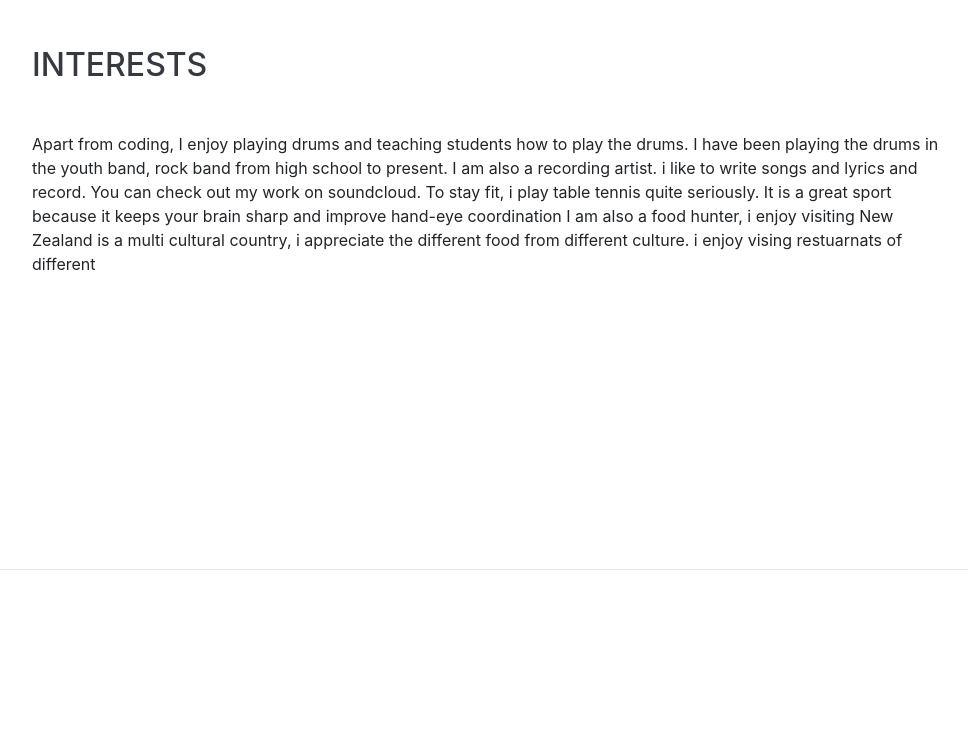
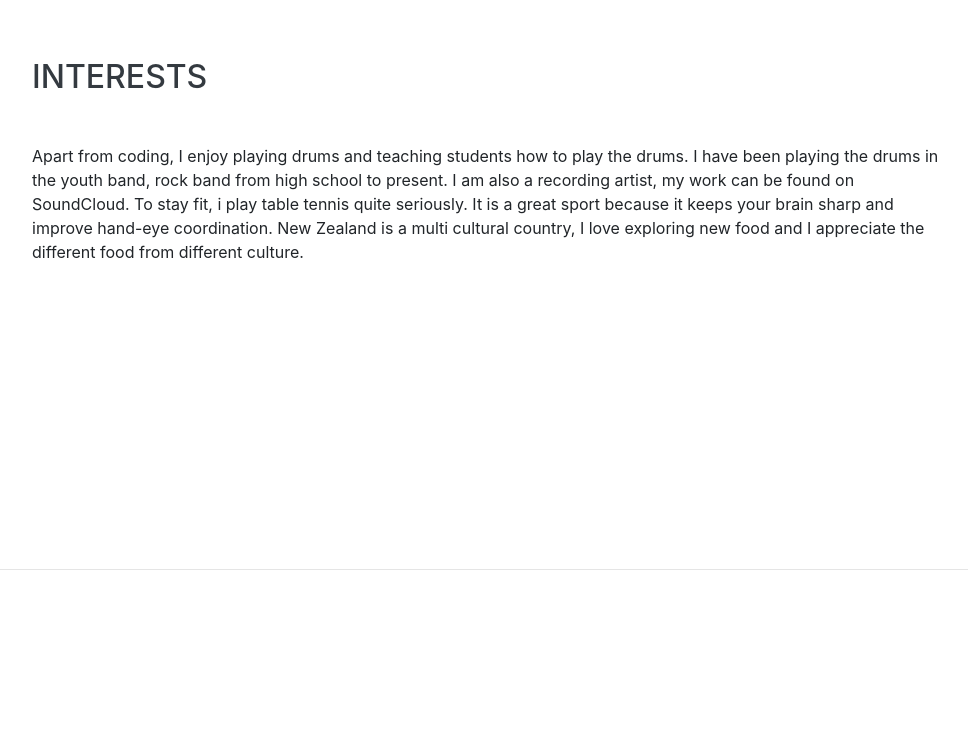
Before and after one commit to jameschoe93/jameschoe93.github.io, a website with bundled scripts: page index.html in a window 1280 px wide. Shown: the part 3720-4467 px from the top of the page, without its empty margins (288-1256 px from the left). Built offline with nearby package versions, Linux system fonts and the light colour scheme; a web font is replaced by a local one.

Commit message:
Update index.html

```diff
--- a/index.html
+++ b/index.html
@@ -225,12 +225,11 @@
     <section class="resume-section p-3 p-lg-5 d-flex align-items-center" id="interests">
       <div class="w-100">
         <h2 class="mb-5">Interests</h2>
-        <p>Apart from coding, I enjoy playing drums and teaching students how to play the drums. I have been playing the drums in the youth band, rock band from high school to present. I am also a recording artist. i like to write songs and lyrics and record. You can check out my work on soundcloud.
+        <p>Apart from coding, I enjoy playing drums and teaching students how to play the drums. I have been playing the drums in the youth band, rock band from high school to present. I am also a recording artist, my work can be found on SoundCloud.
+            To stay fit, i play table tennis quite seriously. It is a great sport because it keeps your brain sharp and improve hand-eye coordination.
 
-            To stay fit, i play table tennis quite seriously. It is a great sport because it keeps your brain sharp and improve hand-eye coordination
 
-            I am also a food hunter, i enjoy visiting
-            New Zealand is a multi cultural country, i appreciate the different food from different culture. i enjoy vising restuarnats of different </p>
+            New Zealand is a multi cultural country, I love exploring new food and I appreciate the different food from different culture. </p>
         <p class="mb-0">
       </div>
     </section>
@@ -269,7 +268,7 @@
 
         </div>
 
-            <i class="fa-li fa fa-trophy text-warning"></i>
+
 
         </ul>
       </div>
```
